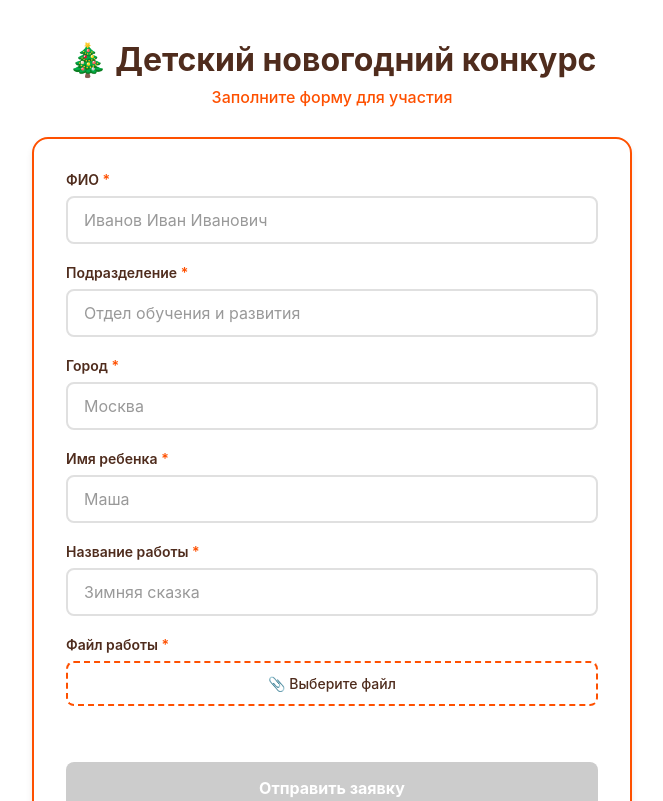
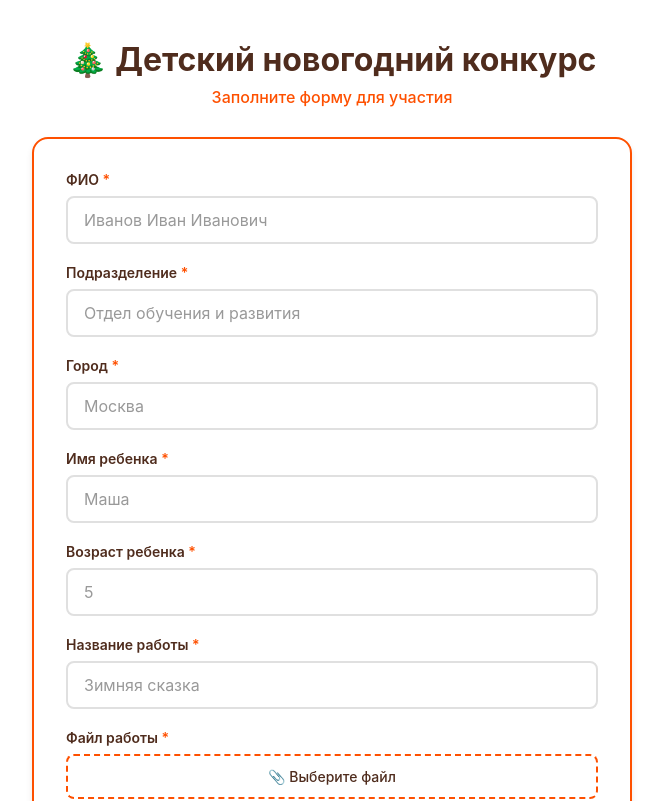
Before and after one commit to Slim21211/cse-live-bot, a React (Vite) app: page /child in a window 1280 px wide. Shown: the top 801 px of the page, without its empty margins (308-971 px from the left). Built offline with nearby package versions, Linux system fonts and the light colour scheme; no server answers.

Commit message:
add age for kids

```diff
--- a/src/pages/child/child.tsx
+++ b/src/pages/child/child.tsx
@@ -10,13 +10,14 @@ const BACKEND_URL = 'https://justify-grill-manor-adaptation.trycloudflare.com';
 // 🚀 КОНСТАНТЫ ДЛЯ УСТОЙЧИВОСТИ
 const MAX_RETRIES = 10;
 const GLOBAL_TIMEOUT_MS = 60000; // Общий лимит времени на загрузку части: 60 секунд
-const WARNING_PENDING_MS = 10000; // ⚠️ 20 секунд для показа плашки
+const WARNING_PENDING_MS = 10000; // ⚠️ 10 секунд для показа плашки
 
 const Child = () => {
   const [fullName, setFullName] = useState('');
   const [department, setDepartment] = useState('');
   const [city, setCity] = useState('');
   const [childName, setChildName] = useState('');
+  const [childAge, setChildAge] = useState<number | ''>(''); // ✨ НОВОЕ СОСТОЯНИЕ
   const [title, setTitle] = useState('');
   const [file, setFile] = useState<File | null>(null);
   const [loading, setLoading] = useState(false);
@@ -235,6 +236,7 @@ const Child = () => {
         department,
         city,
         child_name: childName,
+        child_age: childAge as number, // ✨ НОВОЕ ПОЛЕ
         title,
         file_url: publicUrl,
         telegram_user_id: window.Telegram?.WebApp?.initDataUnsafe?.user?.id,
@@ -289,7 +291,7 @@ const Child = () => {
   };
 
   const isFormValid =
-    fullName && department && city && childName && title && file;
+    fullName && department && city && childName && childAge && title && file; // ✨ ОБНОВЛЕННАЯ ВАЛИДАЦИЯ
 
   return (
     <div className="contest-form-container">
@@ -355,6 +357,23 @@ const Child = () => {
               value={childName}
               onChange={(e) => setChildName(e.target.value)}
               placeholder="Маша"
+              required
+              disabled={loading}
+            />
+          </div>
+
+          <div className="form-group">
+            <label htmlFor="childAge">
+              Возраст ребенка <span className="required">*</span>
+            </label>
+            <input
+              id="childAge"
+              type="number"
+              inputMode="numeric"
+              min="1"
+              value={childAge}
+              onChange={(e) => setChildAge(Number(e.target.value) || '')}
+              placeholder="5"
               required
               disabled={loading}
             />
--- a/src/styles/form.scss
+++ b/src/styles/form.scss
@@ -69,6 +69,7 @@
   }
 
   input[type='text'],
+  input[type='number'],
   textarea {
     width: 100%;
     padding: 12px 16px;
@@ -98,6 +99,14 @@
   textarea {
     min-height: 100px;
     resize: vertical;
+  }
+
+  input[type='number'] {
+    &::-webkit-outer-spin-button,
+    &::-webkit-inner-spin-button {
+      -webkit-appearance: none;
+      margin: 0;
+    }
   }
 }
 
--- a/src/types/database.ts
+++ b/src/types/database.ts
@@ -4,12 +4,12 @@ export interface ChildContestSubmission {
   department: string;
   city: string;
   child_name: string;
+  child_age: number;
   title: string;
   telegram_user_id?: number;
   file_url: string;
   created_at?: string;
 }
-
 export interface TeamContestSubmission {
   id?: string;
   team_name: string;
```
